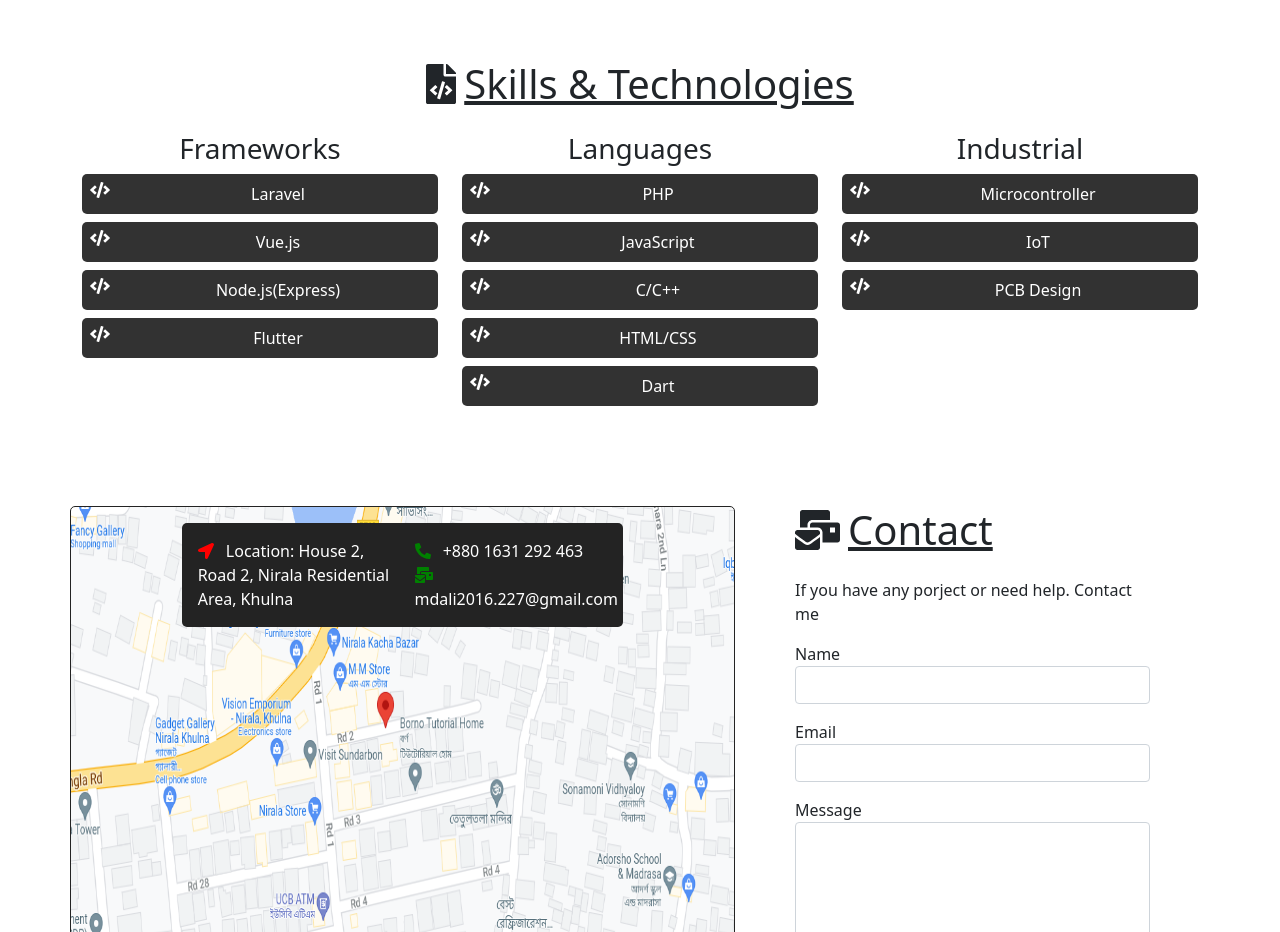
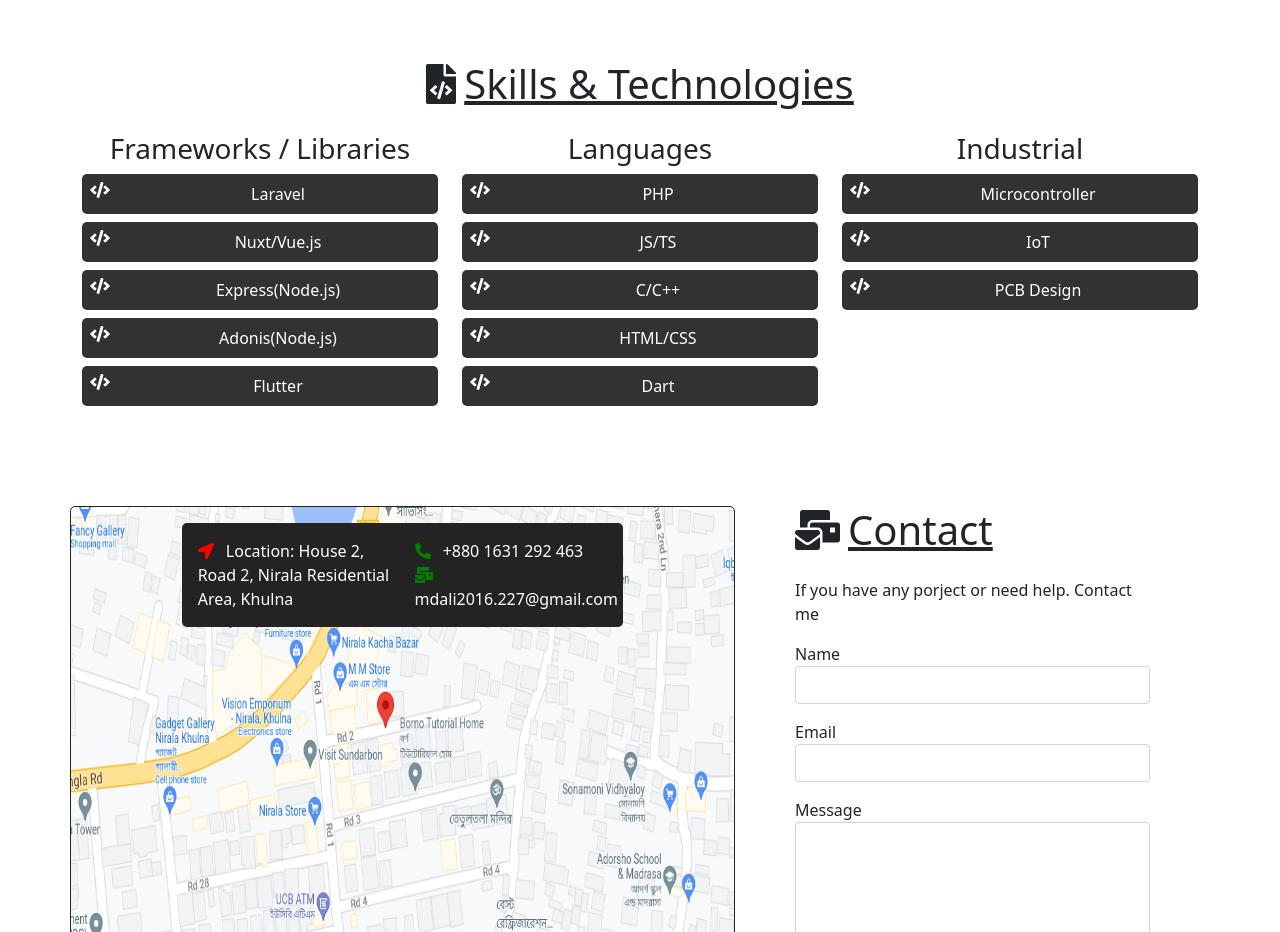
Before and after one commit to Mohammad1745/portfolio-vue, a Vue app: page / in a window 1280 px wide. Shown: the part 1260-2192 px from the top of the page. Built offline with nearby package versions, Linux system fonts and the light colour scheme.

Commit message:
[Change] Skills

```diff
--- a/src/components/standalones/Skills.vue
+++ b/src/components/standalones/Skills.vue
@@ -8,7 +8,7 @@
         <div
             v-for="(skill, i) in skills.data"
             :key="i"
-            class="col-md-4 col-sm-12 d-inline-block justify-content-between"
+            class="col-md-4 col-sm-12 my-md-0 my-sm-2 d-inline-block justify-content-between"
         >
           <h3 class="text-center">{{ skill.type }}</h3>
           <Skill
@@ -42,8 +42,8 @@ export default {
       skills: {
         icon:{ prefix: 'fas', iconName: 'code' },
         data:[
-          { type: 'Frameworks', titles: ['Laravel', 'Vue.js', 'Node.js(Express)', 'Flutter',] },
-          { type: 'Languages', titles: ['PHP', 'JavaScript', 'C/C++', 'HTML/CSS', 'Dart',] },
+          { type: 'Frameworks / Libraries', titles: ['Laravel', 'Nuxt/Vue.js', 'Express(Node.js)', 'Adonis(Node.js)', 'Flutter',] },
+          { type: 'Languages', titles: ['PHP', 'JS/TS', 'C/C++', 'HTML/CSS', 'Dart',] },
           { type: 'Industrial', titles: ['Microcontroller', 'IoT', 'PCB Design',] },
         ]
       }
```
